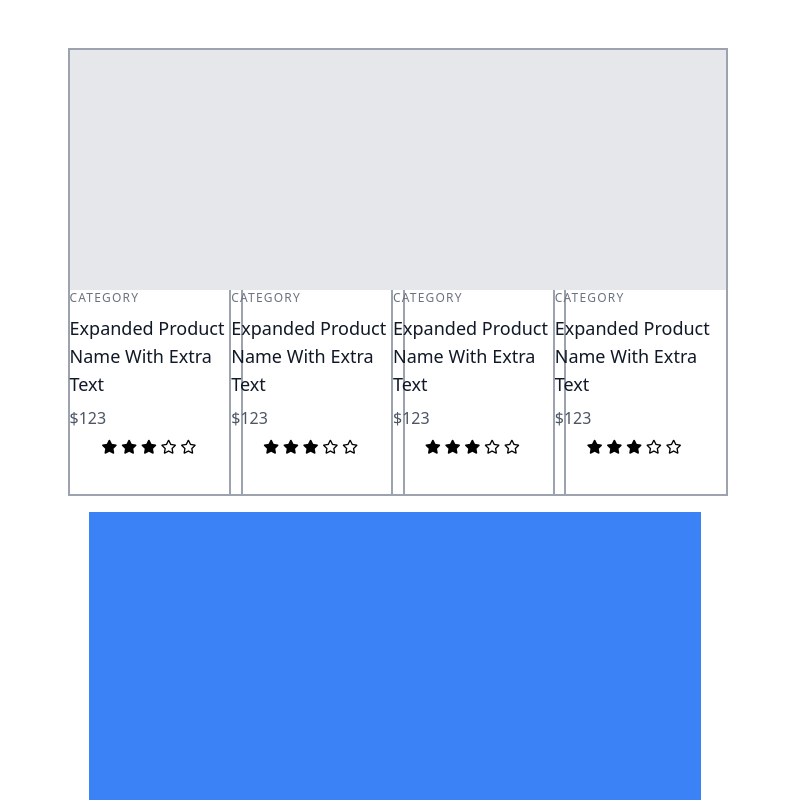
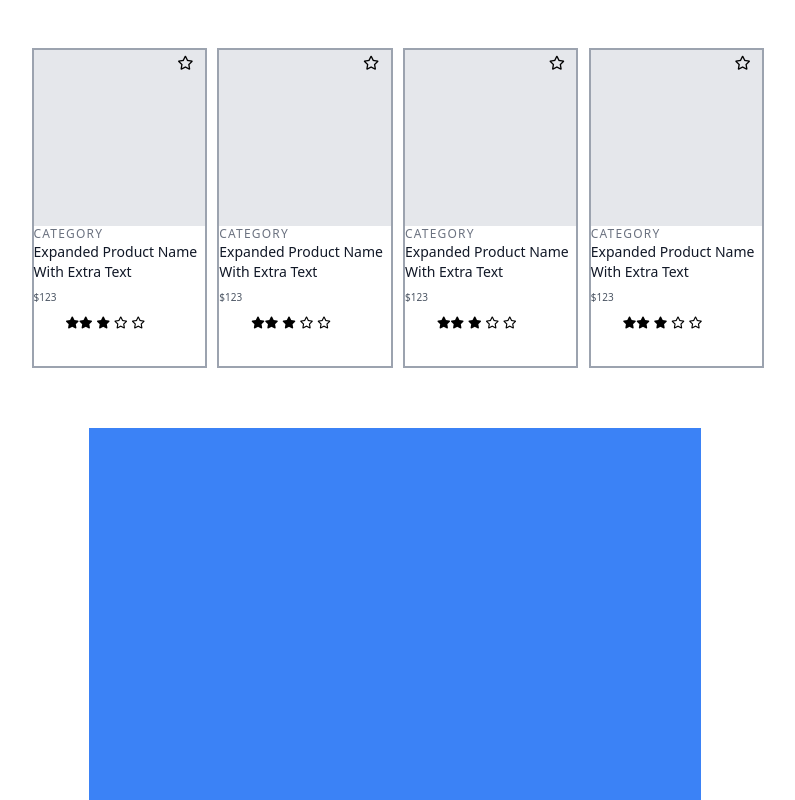
Before and after one commit to Capstone-MindUnits/Related-Items-Comparison, a React (Create React App) app in the folder productlist/: page / in a window 1280 px wide. Shown: the top 800 px of the page, without its empty margins (245-1040 px from the left). Built offline with nearby package versions, Linux system fonts and the light colour scheme.

Commit message:
still working on The first product list

```diff
--- a/productlist/src/App.js
+++ b/productlist/src/App.js
@@ -14,9 +14,9 @@ class App extends React.Component {
     return (
       <div className="grid grid-cols-8 grid-rows-2 gap-4 min-h-screen m-3">
 
-          <div className="col-start-3 col-end-7 bg-grey-500 flex justify-center">
+          <div className="col-start-3 col-end-7 bg-grey-500 flex justify-center gap-2 ml-16">
 
-            <div className="row-start-1 row-end-2 ml-16"><Cards/></div>
+            <div className="row-start-1 row-end-2"><Cards/></div>
 
             <div className="row-start-1 row-end-2"><Cards/></div>
             <div className="row-start-1 row-end-2"><Cards/></div>
--- a/productlist/src/Components/Cards.js
+++ b/productlist/src/Components/Cards.js
@@ -7,39 +7,39 @@ export default function Cards() {
         <div className="Cards">
 
             <section className="text-gray-600 body-font">
-            <div className="container px-20 py-10 mx-auto">
-                <div className="flex flex-wrap -m-12">
-                <div className=" w-3/4  mt-10 border-2 border-gray-400 focus:border-blue-500">
+            <div className="container px-20 py-8 mx-auto">
+                <div className="flex flex-wrap -m-10">
+                <div className=" w-3/4  mt-10 h-80 border-2 border-gray-400 focus:border-blue-500">
 
                     <a href="" className="block relative overflow-hidden">
 
-                    <div alt="ecommerce" className="object-cover object-center w-full h-60 block bg-gray-200">
+                    <div alt="ecommerce" className="object-cover object-center w-full h-44 block bg-gray-200">
                     <ul>
                         <li>
-                            <i class="far fa-star fa-sm text-black ml-40"></i>
+                            <i className="far fa-star fa-sm text-black ml-28"></i>
                         </li>
                     </ul>
                     </div>
                     </a>
-                    <h3 className="text-gray-500 text-xs tracking-widest title-font mr-40">CATEGORY</h3>
-                    <h2 className="text-gray-900 title-font text-lg font-medium">Expanded Product Name With Extra Text</h2>
+                    <div className="text-gray-500 text-xs tracking-widest title-font mr-40">CATEGORY</div>
+                    <h4 className="text-gray-900 title-font text-sm font-medium">Expanded Product Name With Extra Text</h4>
                     <p className="mb-1">$123</p>
                     <link rel="stylesheet" href="https://use.fontawesome.com/releases/v5.11.2/css/all.css" />
-                        <ul class="flex justify mr-20">
+                        <ul class="flex justify mr-28">
                         <li>
-                            <i class="fas fa-star fa-sm text-black mb-3 mr-1"></i>
+                            <i class="fas fa-star fa-xs text-black mb-2"></i>
                         </li>
                         <li>
-                            <i class="fas fa-star fa-sm text-black mb-3 mr-1"></i>
+                            <i class="fas fa-star fa-xs text-black mb-3 mr-1"></i>
                         </li>
                         <li>
-                            <i class="fas fa-star fa-sm text-black mb-3 mr-1"></i>
+                            <i class="fas fa-star fa-xs text-black mb-3 mr-1"></i>
                         </li>
                         <li>
-                            <i class="far fa-star fa-sm text-black mb-3 mr-1"></i>
+                            <i class="far fa-star fa-xs text-black mb-3 mr-1"></i>
                         </li>
                         <li>
-                            <i class="far fa-star fa-sm text-black mb-3 mr-1"></i>
+                            <i class="far fa-star fa-xs text-black mb-3 mr-1"></i>
                         </li>
                         </ul>
                     <div className="mt-4">
--- a/productlist/src/index.css
+++ b/productlist/src/index.css
@@ -2,7 +2,7 @@
 @tailwind components;
 @tailwind utilities;
 
-h6{
-  color: grey;
-  font-size: 8;
+
+p{
+ font-size: 10px;
 }
```
